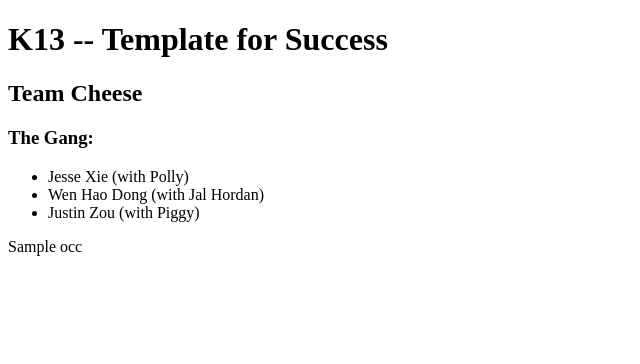
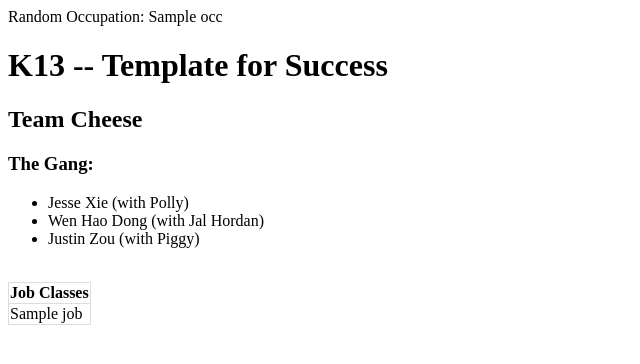
Before and after one commit to Cabidge/soft-dev-workshop, a Flask app: template 13_tempwork/templates/tablified.html in a window 1280 px wide. Shown: the top 364 px of the page, without its empty margins (0-640 px from the left). Run offline with Flask 2, Linux system fonts and the light colour scheme; the template is opened without the code that fills it: most values are stand-ins (such as "Sample title", 1, 10 or a date in 2020).

Commit message:
Created table in template for occupations

```diff
--- a/13_tempwork/templates/tablified.html
+++ b/13_tempwork/templates/tablified.html
@@ -1,9 +1,29 @@
-<!DOCTYPE html>
+<!--
+  Team Cheese: Jesse Xie (with Polly), Wen Hao Dong (with Jal Hordan), Justin Zou (with Piggy)
+  SoftDev
+  K13 - Template for Success
+  2021-10-08
+-->
+
+ <!DOCTYPE html>
 <html>
     <head>
         <title>Random Occupation Generator by Team Cheese #1</title>
+        <style>
+        table {
+          border-collapse: collapse ;
+        }
+          td,th {
+            border: 1px solid #dddddd ;
+            text-align: left ;
+          }
+          td {
+              font-weight: normal ;
+          }
+        </style>
     </head>
     <body>
+        Random Occupation: {{ occ }}
         <h1>K13 -- Template for Success</h1>
         <h2>Team Cheese</h2>
         <h3>The Gang:</h3>
@@ -12,6 +32,17 @@
             <li>Wen Hao Dong (with Jal Hordan)</li>
             <li>Justin Zou (with Piggy)</li>
         </ul>
-        {{ occ }}
+
+        <br/>
+        <table>
+          <tr>
+            <th>Job Classes</th>
+          </tr>
+          {% for job in joblist %}
+            <tr>
+              <td>{{ job }}</td>
+            </tr>
+          {% endfor %}
+        </table>
     </body>
 </html>
```
